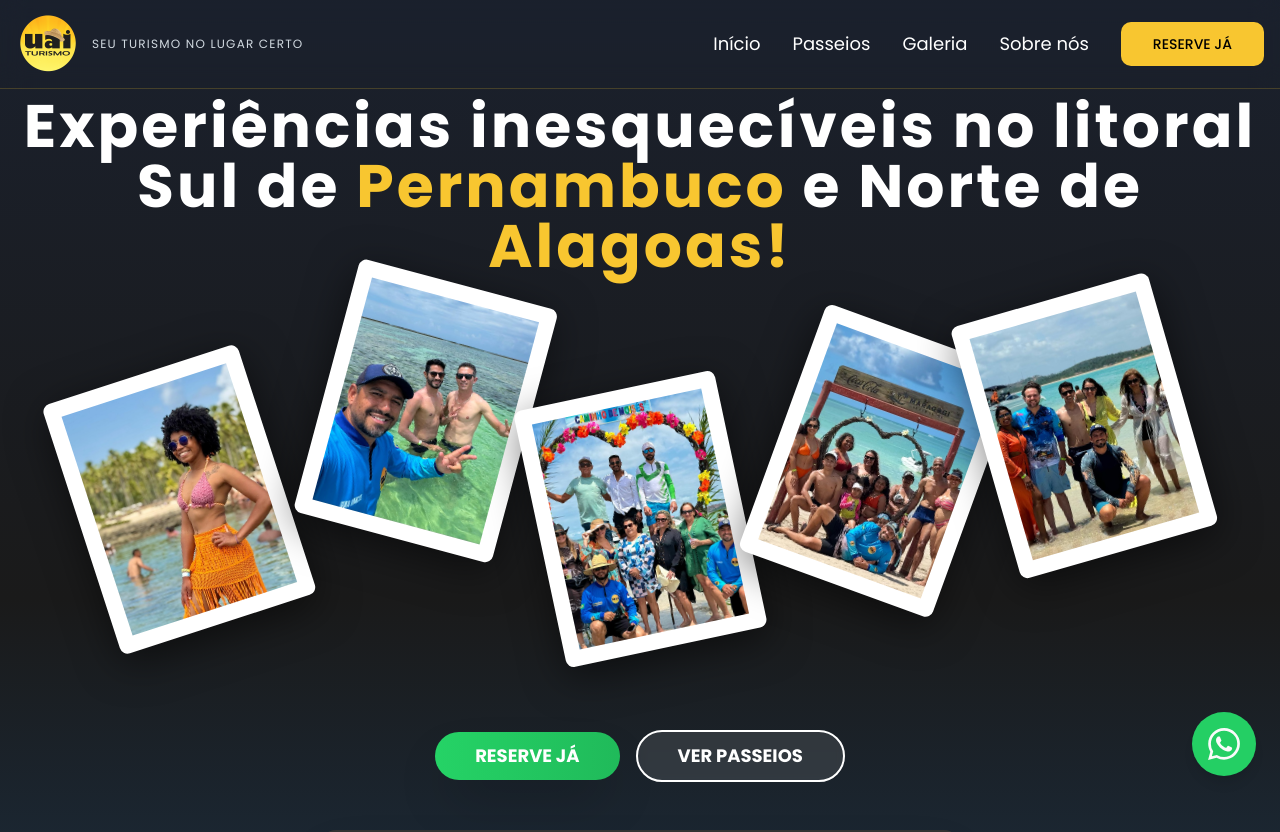
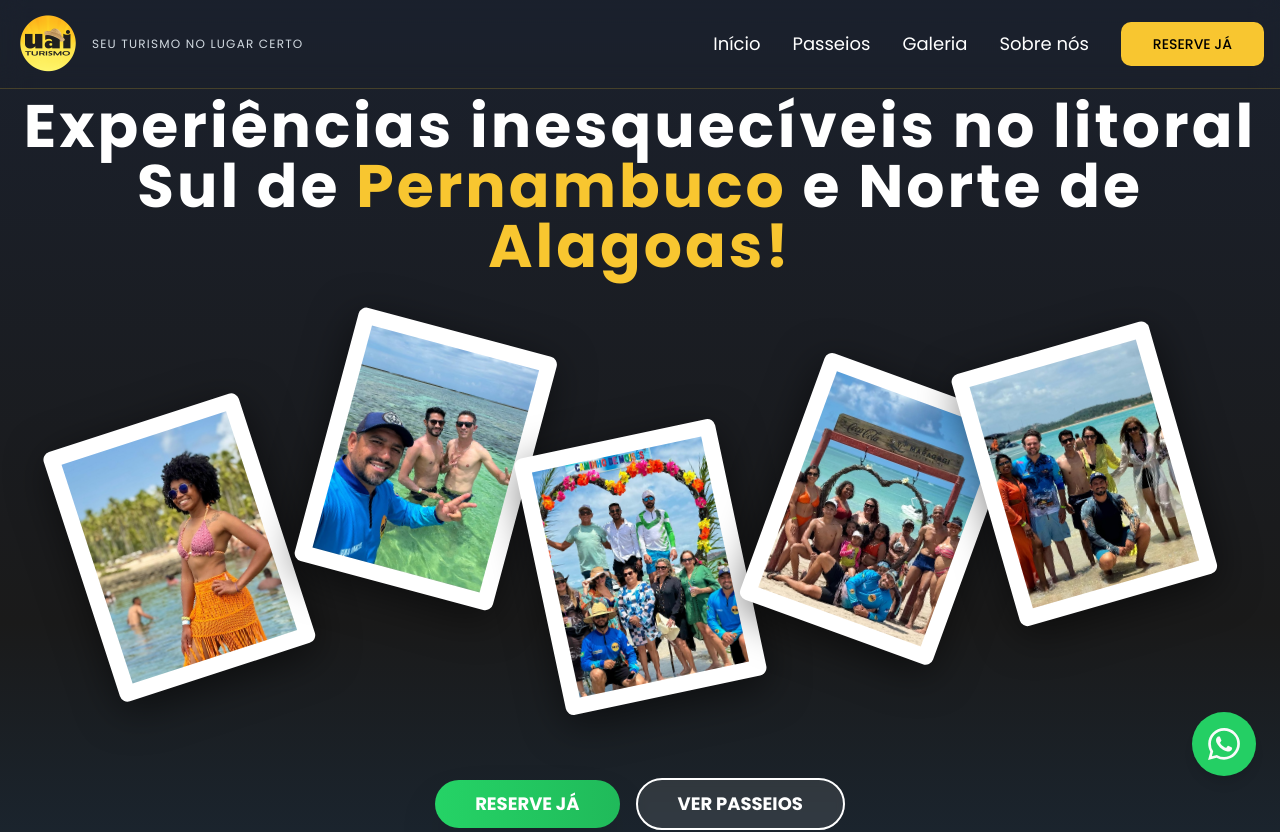
Before and after one commit to thiagohenrico/uai-turismo-eb6dbf14, a React (Vite) app: page / in a window 1280 px wide. Shown: the top 832 px of the page. Built offline with nearby package versions, Linux system fonts and the light colour scheme; grey boxes are pictures that could not be loaded; the HTML template or start-up script is replaced by a standard one.

Commit message:
Ajustar espaçamento de título
Aumenta o espaçamento entre o título e a galeria de fotos no HeroCollage para evitar que as fotos cubram o texto, alterando o padding do título de pb-8 para pb-20.

```diff
--- a/src/components/HeroCollage.tsx
+++ b/src/components/HeroCollage.tsx
@@ -23,7 +23,7 @@ const HeroCollage = ({ onReserveClick }: HeroCollageProps) => {
     <>
       <section className="relative min-h-screen bg-gradient-to-b from-deep-navy via-[#1a1a1a] to-background overflow-hidden pt-24">
         {/* Title */}
-        <div className="relative z-10 pb-8 text-center">
+        <div className="relative z-10 pb-20 text-center">
           <h1 className="text-2xl sm:text-3xl md:text-4xl lg:text-5xl xl:text-6xl font-bold text-white tracking-wider px-4 leading-tight">
             Experiências inesquecíveis no litoral Sul de{" "}
             <span className="text-primary">Pernambuco</span> e Norte de{" "}
```
